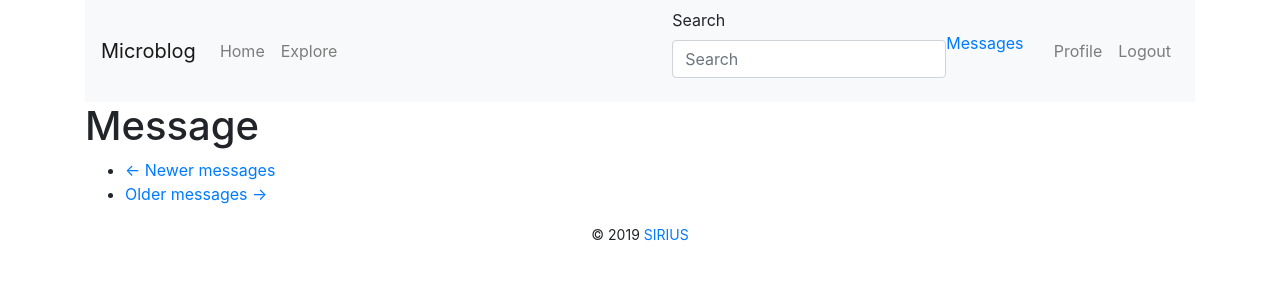
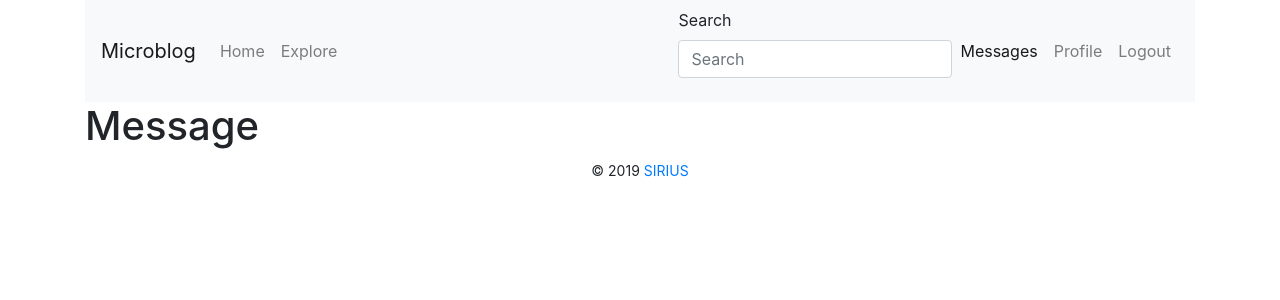
Before and after one commit to skywolf123/flask_test, a Flask app: page /messages in a window 1280 px wide. Shown: the top 300 px of the page. Run offline with Flask 2, Linux system fonts and the light colour scheme; the visitor is signed in with stand-in values (Sample User, id 1); data comes from the database, SQL or seed files in the repository; data that the repository does not hold is empty; some libraries are stand-ins or nearby versions.

Commit message:
second commit

```diff
--- a/app/main/routes.py
+++ b/app/main/routes.py
@@ -197,6 +197,7 @@ def messages():
     prev_url = url_for('main.messages', page=messages.prev_num) if messages.has_prev else None
     return render_template('messages.html',
                            messages=messages.items,
+                           pagination=messages,
                            next_url=next_url,
                            prev_url=prev_url)
 
--- a/app/templates/base.html
+++ b/app/templates/base.html
@@ -43,20 +43,12 @@
                 {% if current_user.is_anonymous %}
                     {{ render_nav_item('auth.login',_('Login'),use_li=True) }}
                 {% else %}
-                    <li>
-                        <a href="{{ url_for('main.messages') }}">{{ _('Messages') }}
-                            {% set new_messages = current_user.new_messages() %}
-                            <span id="message_count" class="badge"
-                                  style="visibility:
-                                          {% if new_messages %}
-                                              visible
-                                          {% else %}
-                                              hidden
-                                          {% endif %};">
-                                {{ new_messages }}
-                            </span>
-                        </a>
-                    </li>
+                    {% if current_user.new_messages() %}
+                        {% set new_messages = _('Messages') ~ " " ~ current_user.new_messages() %}
+                    {% else %}
+                        {% set new_messages = _('Messages') %}
+                    {% endif %}
+                    {{ render_nav_item('main.messages',new_messages,user_li=True) }}
                     {{ render_nav_item('main.user',_('Profile'),use_li=True,username=current_user.username) }}
                     {{ render_nav_item('auth.logout',_('Logout'),use_li=True) }}
                 {% endif %}
--- a/app/templates/messages.html
+++ b/app/templates/messages.html
@@ -1,22 +1,12 @@
 {% extends "base.html" %}
+{% from 'bootstrap/pagination.html' import render_pagination %}
 
 {% block content %}
     <h1>{{ _('Message') }}</h1>
     {% for post in messages %}
         {% include '_post.html' %}
     {% endfor %}
-    <nav aria-label="...">
-        <ul class="pager">
-            <li class="previous{% if not pre_url %} disabled{% endif %}">
-                <a href="{{ pre_url or '#' }}">
-                    <span aria-hidden="true">&larr;</span> {{ _('Newer messages') }}
-                </a>
-            </li>
-            <li class="next{% if not next_url %} disabled{% endif %}">
-                <a href="{{ next_url or '#' }}">
-                    {{ _('Older messages') }} <span aria-hidden="true">&rarr;</span>
-                </a>
-            </li>
-        </ul>
-    </nav>
+    {% if pagination.total > pagination.per_page %}
+        {{ render_pagination(pagination,ellipses='...',align='right') }}
+    {% endif %}
 {% endblock %}
```
